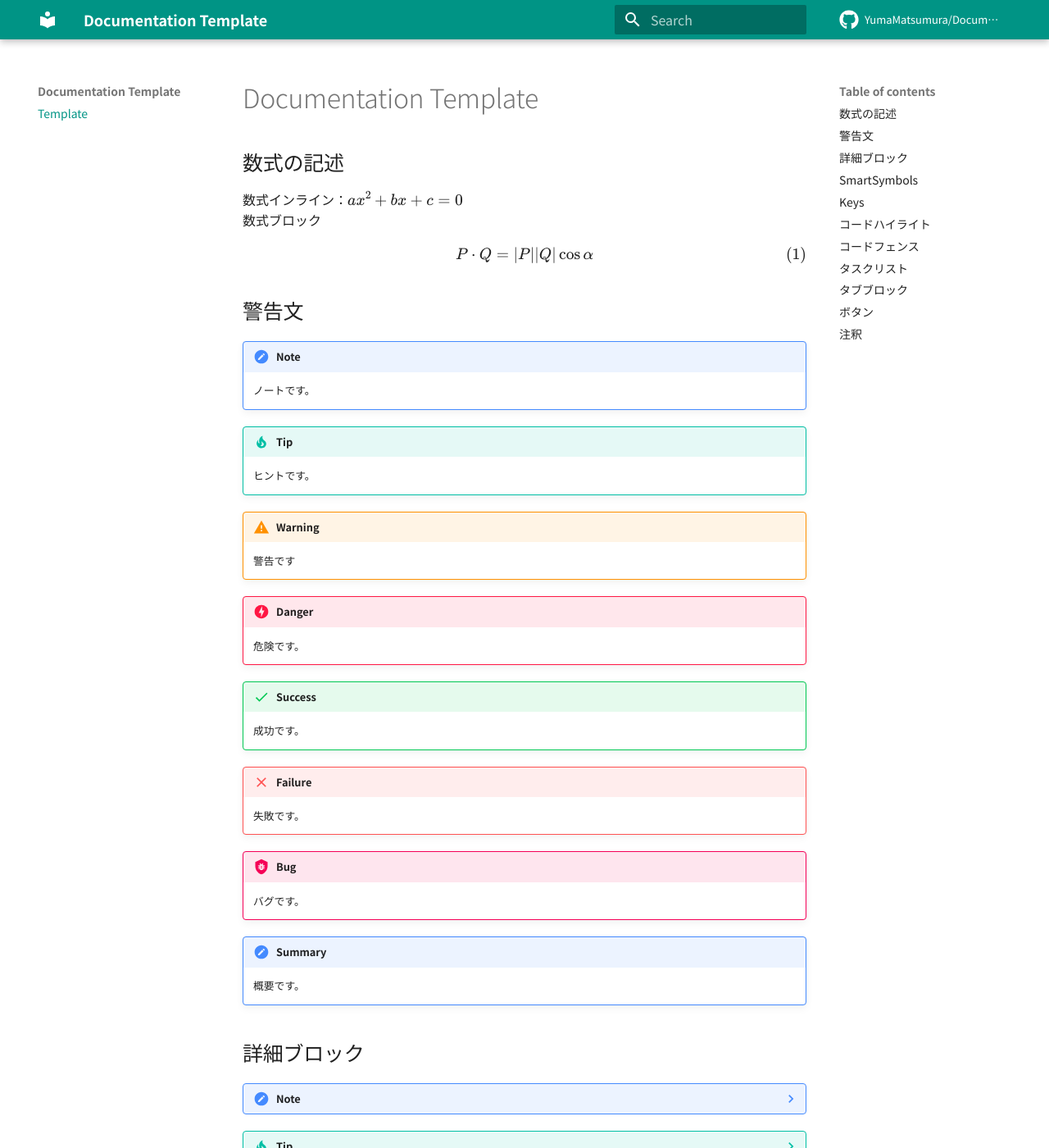
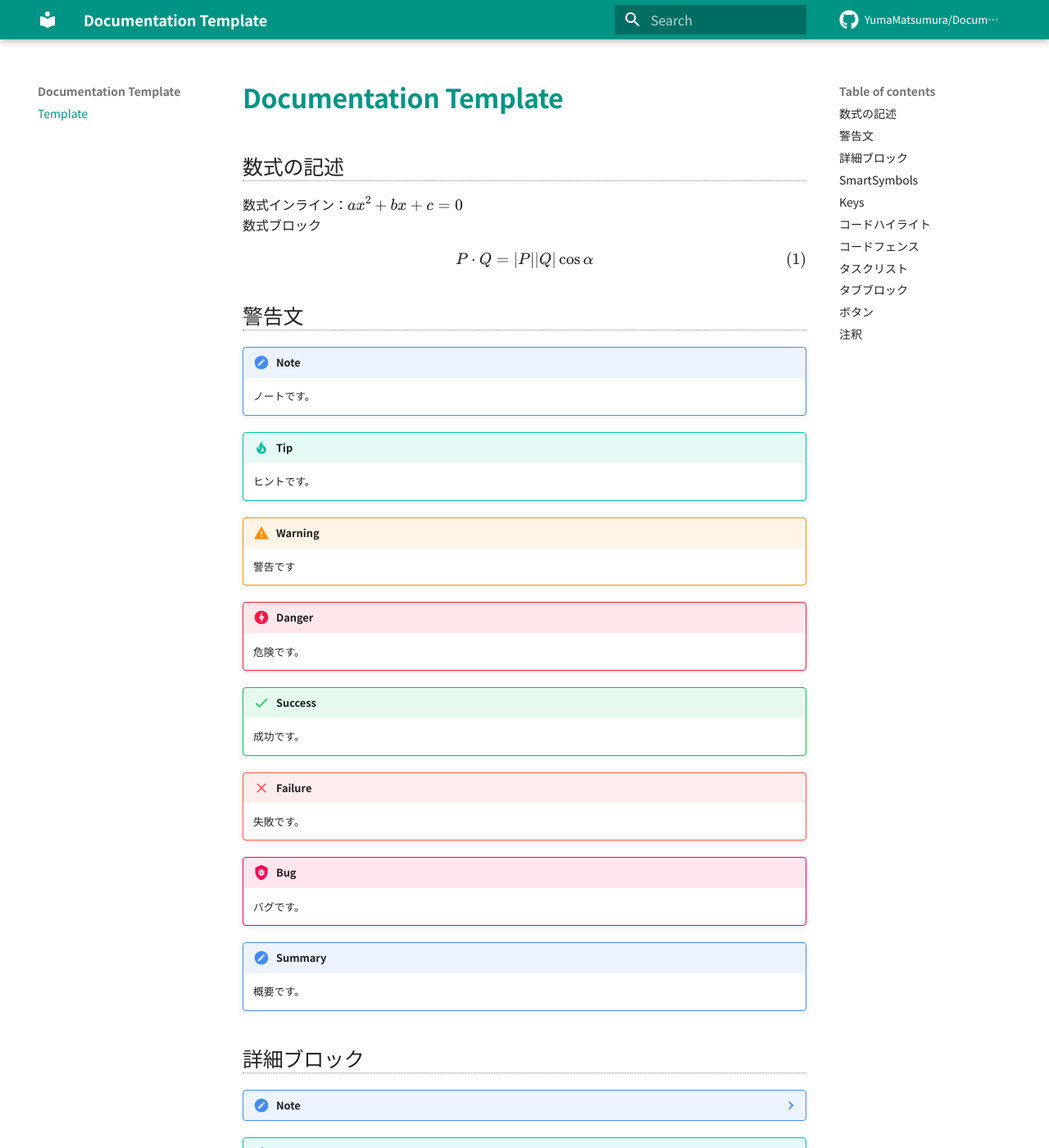
Before and after one commit to YumaMatsumura/documentation_template, an MkDocs documentation site: the page built from docs/index.md, in a window 1280 px wide and 1400 px high. Shown: the whole window at 82% size. Built offline with MkDocs 1.6.1 and Material for MkDocs 9.7.7, drawn with Linux system fonts in a browser that asks for light colours; nearby versions of some CDN libraries; comment, search, counter and statistics services are not loaded.

Commit message:
Add custom.css

```diff
--- /dev/null
+++ b/docs/css/custom.css
@@ -0,0 +1,17 @@
+.md-typeset h1 {
+  /*font-size: 24pt;*/
+  font-weight: bold;
+  color: #009485;
+  padding-bottom: 5px;
+}
+
+.md-typeset h2 {
+  border-bottom: 1px dotted #888;
+}
+
+.md-typeset h3:before {
+  font-family: "FontAwesome";
+  font-weight: 900;
+  content: "\f0a9";
+  margin-right: 5px;
+}
--- a/mkdocs.yaml
+++ b/mkdocs.yaml
@@ -28,6 +28,9 @@ extra:
     - icon: fontawesome/brands/github
       link: https://github.com/YumaMatsumura/DocumentationTemplate
   generator: false # フッターにMkDocsで生成されたことを非表示にする
+extra_css:
+  - css/custom.css
+  - https://maxcdn.bootstrapcdn.com/font-awesome/4.6.1/css/font-awesome.min.css
 extra_javascript:
   - js/mathjax.js
   - https://polyfill.io/v3/polyfill.min.js?features=es6
```
